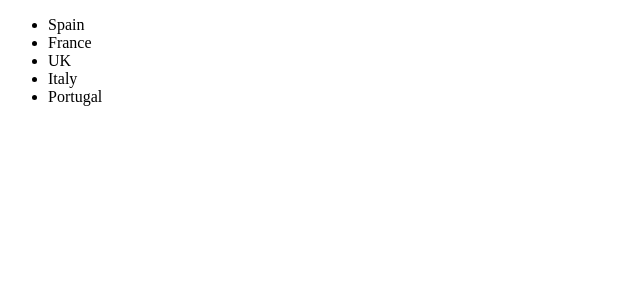
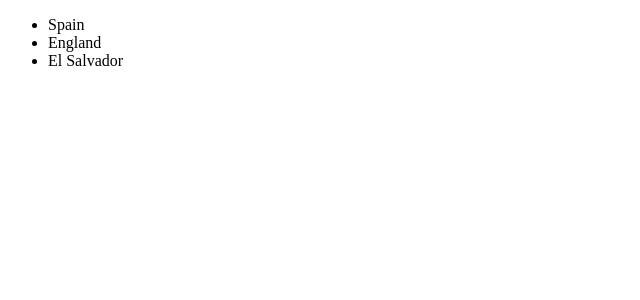
Before and after one commit to willianH4/VueJS-FirstApp, a Vue app: page / in a window 1280 px wide. Shown: the top 300 px of the page, without its empty margins (0-640 px from the left). Built offline with nearby package versions, Linux system fonts and the light colour scheme.

Commit message:
Using directive v-for iterate structure array of object

```diff
--- a/src/components/directives/ExampleFor.vue
+++ b/src/components/directives/ExampleFor.vue
@@ -1,14 +1,26 @@
 <template>
     <ul>
-        <li v-for="(country, index) in countries" :key="index">{{ country }}</li>
+        <li v-for="(country, index) in countries" :key="index">{{ country.name }}</li>
     </ul>
 </template>
 
 <script lang="ts" setup>
+    import type { ICountry } from '@/data/interfaces/Country';
     import { ref, type Ref } from 'vue';
 
-    let countries:Ref<Array<string>> = ref([
-        'Spain', 'France', 'UK', 'Italy', 'Portugal'
+    let countries:Ref<Array<ICountry>> = ref([
+        {
+            code: 'es',
+            name: 'Spain'
+        },
+        {
+            code: 'en',
+            name: 'England'
+        },
+        {
+            code: 'sv',
+            name: 'El Salvador'
+        }
     ])
 </script>
 
--- /dev/null
+++ b/src/data/interfaces/Country.ts
@@ -0,0 +1,4 @@
+export interface ICountry {
+    code:   string;
+    name:   string;
+}
```
